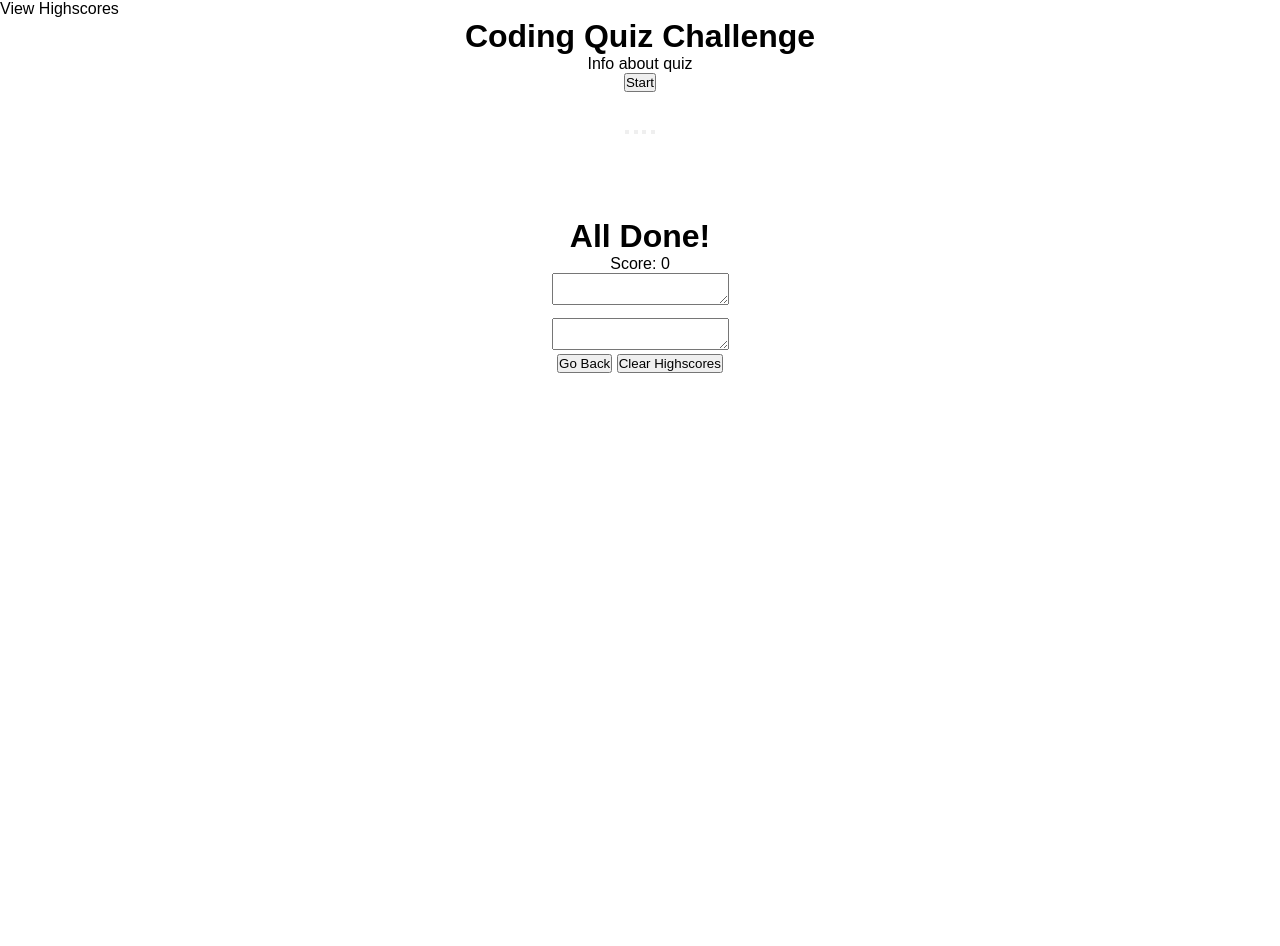
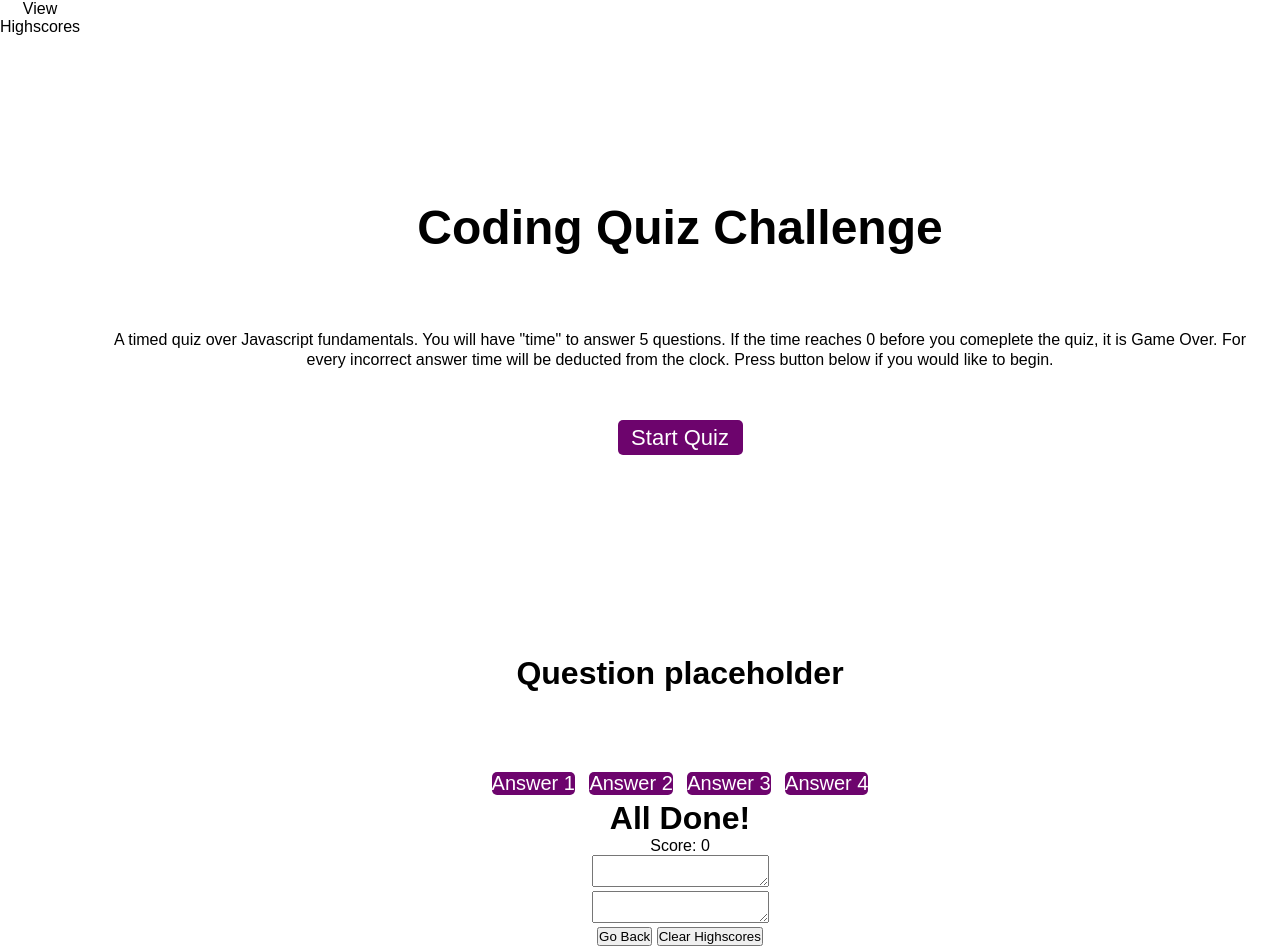
Before and after one commit to JakeWilly14/Javascript-Quiz, a plain HTML site: page index.html in a window 1280 px wide. Before the commit the page ends 800 px from the top, so only its background shows below. Drawn offline with Linux system fonts and the light colour scheme.

Commit message:
Style_JS_Function

```diff
--- a/assets/script.js
+++ b/assets/script.js
@@ -1,4 +1,5 @@
 var startButton = document.getElementById('start-btn');
+// listed question in array to add to HTML after start //
 var questions = [
   {
     question: "Which is appropriate syntax for the Javascript function:",
@@ -47,12 +48,14 @@ var questions = [
   },
 ]
 
+// targets question and answer elements in HTML //
 var questionEl = document.getElementById("question");
 var answerButton = document.getElementById("answer-btn");
 
 var currentQuestionIndex = 0;
 var score = 0;
 
+// sets timer with new score, also calling on first question //
 function startQuiz() {
   console.log('started')
   currentQuestionIndex = 0;
@@ -61,8 +64,13 @@ function startQuiz() {
   showQuestion();
 }
 
+// shows question in random order from array //
 function showQuestion() {
- var currentQuestion = questions['']
+  var currentQuestion = questions[Math.floor(Math.random()*questions.length)]
+  var questionNumber = currentQuestionIndex + 1;
+    // inputs randomized question in question element in HTML //
+    questionEl.innerHTML = questionNumber + ". " + currentQuestion.question;
 }
 
+
 startButton.addEventListener("click", startQuiz);
--- a/assets/style.css
+++ b/assets/style.css
@@ -5,15 +5,53 @@
   box-sizing: border-box;
 }
 
-.header-card, .container, .input-container, .highscore-container {
-  display: block;
-  min-width: 240px;
-  max-width: 768px;
+body {
+  display: flex;
   width: 100%;
   /* This is to make sure that the container height is always the same size as the browser. */
   min-height: 100px;
   height: 100%;
-  margin: 0 auto;
-  top: 50%;
+  margin: auto;
   text-align: center;
 }
+
+.header-card h1 {
+  margin: 200px 0 75px;
+  font-size: 48px;
+}
+
+.header-card p {
+  margin: 0 20px 50px;
+  line-height: 20px;
+}
+
+#start-btn {
+  width: 125px;
+  height: 35px;
+  background-color: rgb(109, 4, 109);
+  color: white;
+  font-size: 22px;
+  border: none;
+  border-radius: 5px;
+  cursor: pointer;
+}
+
+#start-btn:hover {
+  transform: scale(1.05);
+  border: 1px solid rgb(0, 204, 255);
+}
+
+#question {
+  margin: 200px 0 75px;
+  font-size: 32px;
+}
+
+#answer-btn .btn {
+  margin: 5px;
+  background-color: rgb(109, 4, 109);
+  color: white;
+  font-size: 20px;
+  border: none;
+  border-radius: 5px;
+  cursor: pointer;
+}
--- a/index.html
+++ b/index.html
@@ -11,28 +11,34 @@
 
   <nav>View Highscores</nav>
 
+  <main>
+
     <div class="header-card">
       <h1>
         Coding Quiz Challenge
       </h1>
       <p>
-      Info about quiz
+        A timed quiz over Javascript fundamentals.
+        You will have "time" to answer 5 questions.
+        If the time reaches 0 before you comeplete the quiz, it is Game Over.
+        For every incorrect answer time will be deducted from the clock.
+        Press button below if you would like to begin.
       </p>
       <div>
         <button id="start-btn">
-        Start
+          Start Quiz
         </button>
       </div>
     </div>
 
     <div class="container">
       <div class="quiz">
-      <h1 id="question"></h1>
+        <h1 id="question">Question placeholder</h1>
         <div id="answer-btn">
-        <button class="btn"></button>
-        <button class="btn"></button>
-        <button class="btn"></button>
-        <button class="btn"></button>
+          <button class="btn">Answer 1</button>
+          <button class="btn">Answer 2</button>
+          <button class="btn">Answer 3</button>
+          <button class="btn">Answer 4</button>
         </div>
       </div>
     </div>
@@ -67,6 +73,8 @@
       </div>
     </div>
 
+  </main>
+
   <script src="assets/script.js"></script>
 
 </body>
```
Lines whose indentation alone changed are shown as unchanged.
